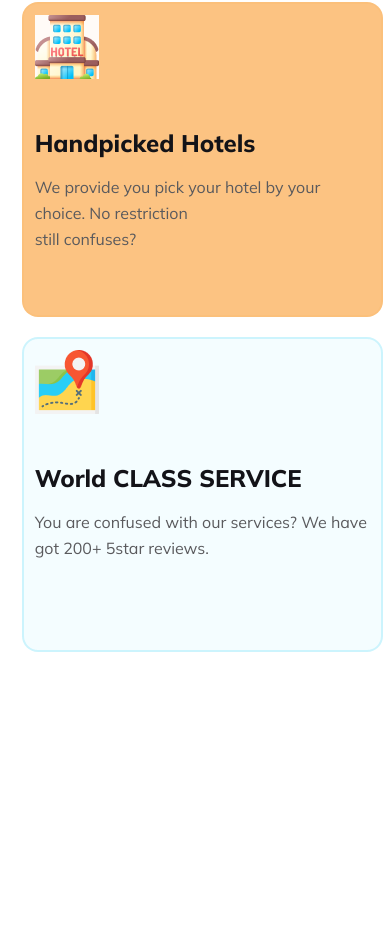
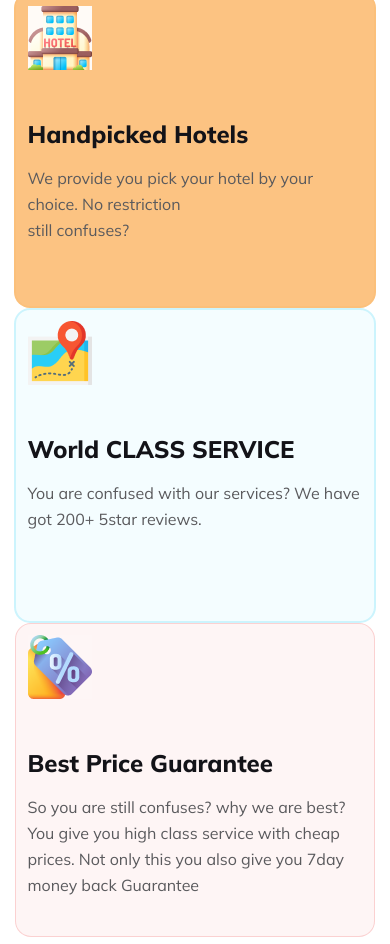
Before and after one commit to Muhammad-Abrar2010/Assignment-2, a plain HTML site: page index.html in a window 390 px wide. Shown: the part 3190-4134 px from the top of the page. Before the commit the page ends 3864 px from the top, so only its background shows below. Drawn offline with Linux system fonts and the light colour scheme.

Commit message:
added section-4 fully

```diff
--- a/index.html
+++ b/index.html
@@ -9,7 +9,7 @@
     <link rel="stylesheet" href="styles/section-1.css" />
     <link rel="stylesheet" href="styles/section-2.css" />
     <link rel="stylesheet" href="styles/section-3.css" />
-    <link rel="stylesheet" href="styles/section-4.css">
+    <link rel="stylesheet" href="styles/section-4.css" />
     <link rel="stylesheet" href="styles/responsive.css" />
     <link rel="preconnect" href="https://fonts.googleapis.com" />
     <link rel="preconnect" href="https://fonts.gstatic.com" crossorigin />
@@ -151,40 +151,44 @@
       </div>
     </section>
 
-
     <section class="section-4">
-
-
       <div class="section-4-container">
         <div class="sec4-child-1">
           <h1>Why Choose Us</h1>
-          <p>So you are confused why you will choose us? <br> Let me tell you why?</p>
+          <p>
+            So you are confused why you will choose us? <br />
+            Let me tell you why?
+          </p>
         </div>
 
         <div class="sec4-child-2">
           <div class="sec4-minichild-1">
-          <img src="Images/hotel 1.png" alt="">
+            <img src="Images/hotel 1.png" alt="Hotel" />
             <h1>Handpicked Hotels</h1>
-          <p>We provide you pick your hotel by your choice. No restriction
-          <br>
+            <p>
+              We provide you pick your hotel by your choice. No restriction
+              <br />
               still confuses?
             </p>
           </div>
 
+          <div class="sec4-minichild-2">
+            <img src="Images/map 1.png" alt="MAP" />
+            <h1>World CLASS SERVICE</h1>
+            <p>
+              You are confused with our services? We have got 200+ 5star
+              reviews.
+            </p>
+          </div>
 
-        <div class="sec4-minichild-2">
-          <img src="Images/map 1.png" alt="">
-          <h1>World CLASS SERVICE</h1>
-          <p>You are confused with our services? We have got 200+ 5star reviews.</p>
+
         </div>
       </div>
 
-
-
-        </div>
-
-
-
+      <div class="sec4-minichild-3">
+        <img src="Images/price-tag 1.png" alt="Price tag">
+        <h1>Best Price Guarantee</h1>
+        <p>So you are still confuses? why we are best? You give you high class service with cheap prices. Not only this you also give you 7day money back Guarantee </p>
 
 
       </div>
--- a/styles/responsive.css
+++ b/styles/responsive.css
@@ -40,8 +40,6 @@
     flex-direction: column;
     align-items: center;
   }
-
-
 
   /* section-2 */
   .section-2-container {
@@ -94,21 +92,29 @@
     margin-top: 75px;
   }
 
-
   .sec4-child-2 {
     display: flex;
     flex-direction: column;
   }
 
-  .sec4-minichild-1{
+  .sec4-minichild-1 {
     width: 335px;
-height: 289px;
+    height: 289px;
+    margin: auto;
+  }
 
- }
+  .sec4-minichild-2 {
+    width: 335px;
+    height: 289px;
+    margin: auto;
+  }
 
-  .sec4-minichild-2{
+  .sec4-minichild-3{
     width: 335px;
-height: 289px;
+    height: 289px;
+    margin: auto;
+
+
 
   }
 }
--- a/styles/section-4.css
+++ b/styles/section-4.css
@@ -1,5 +1,5 @@
 .section-4 {
-  margin: 3%;
+  margin: 2%;
 }
 
 .sec4-child-1 h1 {
@@ -28,7 +28,7 @@
   background-color: rgba(251, 180, 99, 0.797);
   padding: 3%;
   border-radius: 16px;
-  margin: 10px;
+  margin: 5px;
   border: 2px solid rgba(251, 181, 99, 0.2);
 }
 
@@ -66,7 +66,7 @@
   background-color: rgba(41, 206, 246, 0.05);
   padding: 3%;
   border-radius: 16px;
-  margin: 10px;
+  margin: 5px;
   border: 2px solid rgba(41, 206, 246, 0.2);
 }
 
@@ -77,7 +77,6 @@
 .sec4-minichild-2 h1 {
   color: #131318;
   text-align: left;
-
   font-size: 24px;
   font-style: normal;
   font-weight: 800;
@@ -87,9 +86,49 @@
 
 .sec4-minichild-2 p {
   color: #5a5a5d;
-
   font-size: 16px;
   font-style: normal;
   font-weight: 400;
   line-height: 26px;
 }
+
+
+.sec4-minichild-3{
+  width: 573px;
+  height: 284px;
+  border-radius: 16px;
+border: 1px solid rgba(233, 68, 68, 0.20);
+background: rgba(233, 68, 68, 0.05);
+padding: 3%;
+margin: auto;
+
+
+
+}
+
+
+.sec4-minichild-3 h1{
+
+  color: #131318;
+  font-size: 24px;
+  font-style: normal;
+  font-weight: 800;
+  line-height: normal;
+  padding-bottom: 16px;
+}
+
+.sec4-minichild-3 p{
+
+
+  color: #5A5A5D;
+font-family: Mulish;
+font-size: 16px;
+font-style: normal;
+font-weight: 400;
+line-height: 26px;
+}
+.sec4-minichild-3 img{
+
+
+  padding-bottom: 45px;
+}
```
Lines whose indentation alone changed are shown as unchanged.
